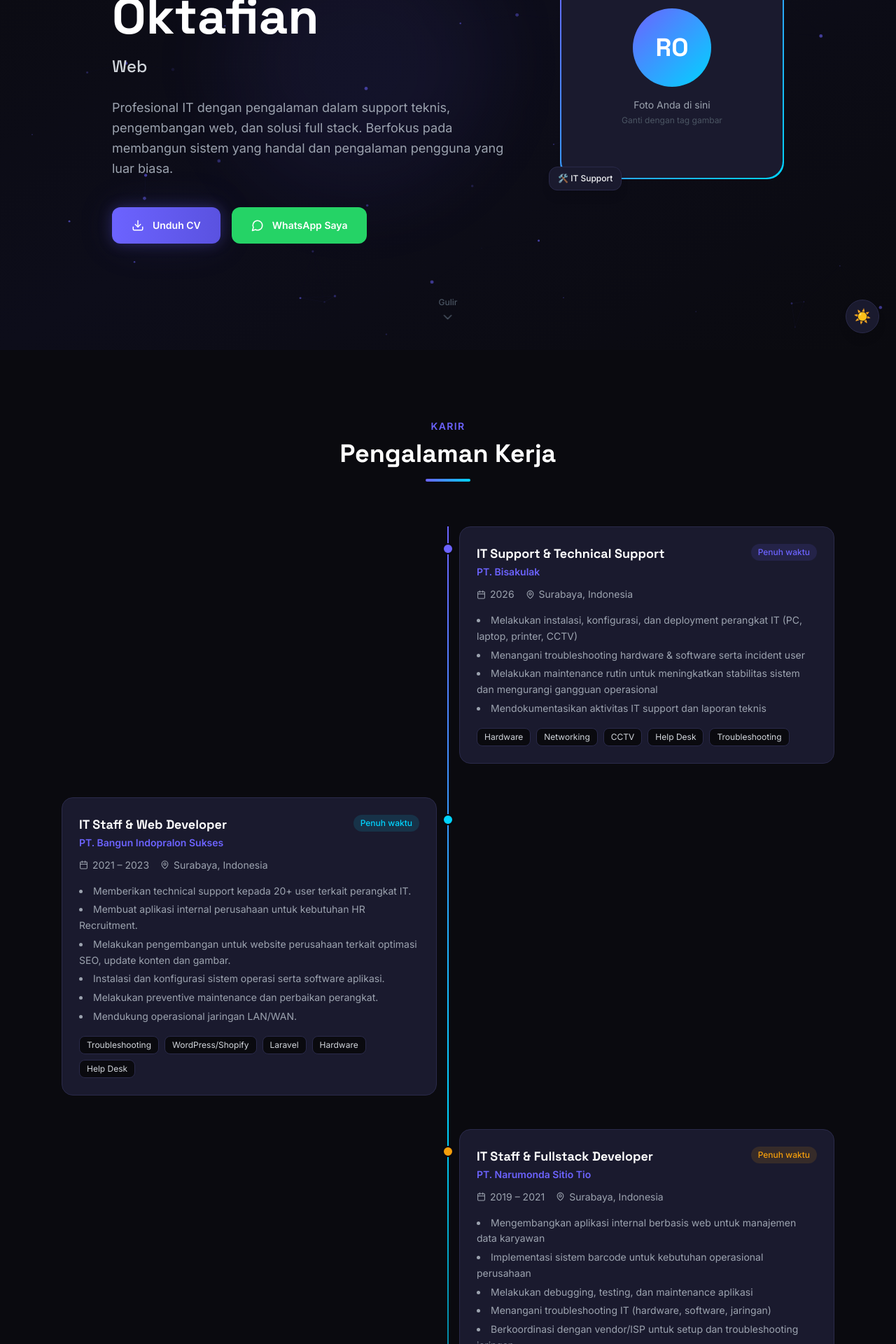
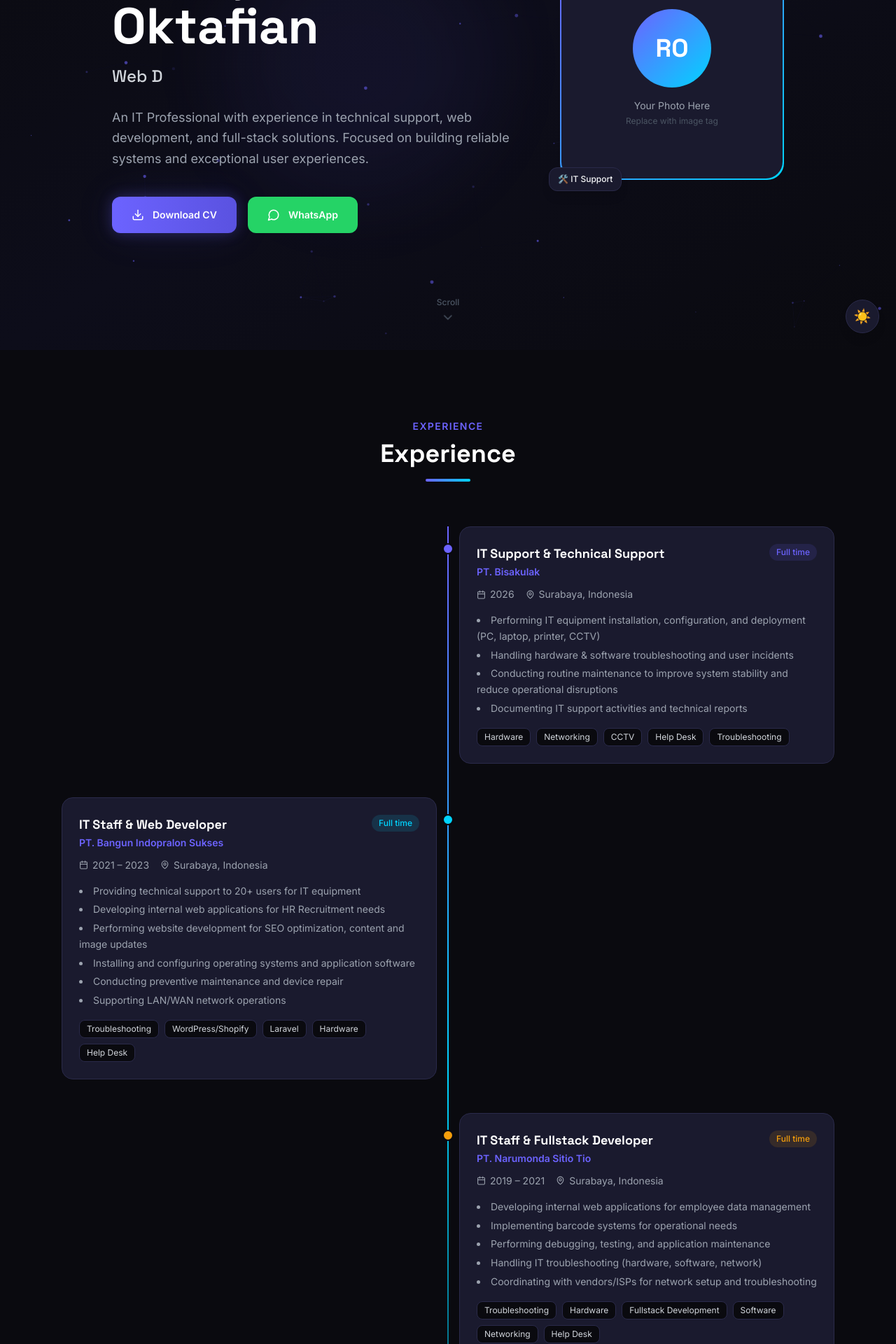
Before and after one commit to olanfn/portfolio, a Next.js app: page / in a window 1280 px wide. Shown: the part 300-2220 px from the top of the page at 70% size. Built offline with nearby package versions, Linux system fonts and the light colour scheme.

Commit message:
update to english content

```diff
--- a/components/About.tsx
+++ b/components/About.tsx
@@ -3,9 +3,9 @@ import { useEffect, useRef } from 'react'
 
 const skills = {
   'Frontend': ['React', 'Next.js', 'TypeScript', 'Tailwind CSS', 'HTML/CSS', 'JavaScript'],
-  'Backend': ['Node.js', 'Laravel', 'PHP', 'Python', 'REST API', 'MySQL'],
-  'IT Support': ['Windows Server', 'Active Directory', 'Networking', 'Hardware', 'Help Desk', 'CCTV'],
-  'Tools': ['Git', 'Docker', 'VS Code', 'Figma', 'Postman', 'Linux'],
+  'Backend': ['Node.js', 'Laravel', 'PHP', 'CodeIgniter', 'REST API', 'MySQL'],
+  'IT Support': ['Operating System', 'Active Directory', 'Networking', 'Hardware', 'Help Desk', 'CCTV'],
+  'Tools': ['Git', 'Microsoft 365', 'Visual Studio Code', 'Figma', 'Postman', 'Linux'],
 }
 
 const socials = [
@@ -91,7 +91,7 @@ export default function About() {
       <div className="max-w-6xl mx-auto px-6">
         {/* Heading */}
         <div className="reveal mb-16 text-center">
-          <span className="text-[#6C63FF] text-sm font-semibold uppercase tracking-widest">Tentang Saya</span>
+          <span className="text-[#6C63FF] text-sm font-semibold uppercase tracking-widest">About</span>
           <h2 className="font-grotesk font-bold text-3xl sm:text-4xl text-gray-900 dark:text-white mt-2">About Me</h2>
           <div className="w-16 h-1 bg-gradient-to-r from-[#6C63FF] to-[#00D4FF] rounded-full mx-auto mt-4" />
         </div>
@@ -100,16 +100,16 @@ export default function About() {
           {/* Bio */}
           <div>
             <div className="reveal bg-white dark:bg-[#1A1A2E] rounded-2xl p-8 border border-gray-200 dark:border-[#2A2A4A] mb-6">
-              <h3 className="font-grotesk font-bold text-xl text-gray-900 dark:text-white mb-4">Siapa Saya?</h3>
+              <h3 className="font-grotesk font-bold text-xl text-gray-900 dark:text-white mb-4">Who is Me?</h3>
               <div className="space-y-4 text-gray-600 dark:text-gray-400 text-sm leading-relaxed">
                 <p>
-                  Saya adalah <strong className="text-gray-800 dark:text-gray-200">Rolan Oktafian</strong>, seorang profesional IT yang berpengalaman di bidang IT Support, Web Development, dan Full Stack Development.
+                  I'm <strong className="text-gray-800 dark:text-gray-200">Rolan Oktafian</strong>, a professional IT with experience in IT Support, Web Development, and Full Stack Development.
                 </p>
                 <p>
-                  Dengan latar belakang yang kuat di dunia teknis, saya mampu menangani berbagai tantangan mulai dari troubleshooting infrastruktur IT hingga membangun aplikasi web yang scalable dan modern.
+                  With a strong background in the technical world, I am able to handle various challenges ranging from troubleshooting IT infrastructure to building scalable and modern web applications.
                 </p>
                 <p>
-                  Saya percaya bahwa teknologi adalah alat yang kuat untuk memecahkan masalah nyata. Setiap project adalah kesempatan untuk belajar dan memberikan dampak positif.
+                  I believe that technology is a powerful tool to solve real problems. Every project is an opportunity to learn and make a positive impact.
                 </p>
               </div>
             </div>
@@ -117,9 +117,9 @@ export default function About() {
             {/* Stats */}
             <div className="reveal grid grid-cols-3 gap-4">
               {[
-                { value: '5+', label: 'Tahun Pengalaman' },
-                { value: '30+', label: 'Project Selesai' },
-                { value: '30+', label: 'Klien Puas' },
+                { value: '5+', label: 'Years of Experience' },
+                { value: '30+', label: 'Completed Projects' },
+                { value: '30+', label: 'Satisfied Clients' },
               ].map((stat) => (
                 <div key={stat.label} className="bg-white dark:bg-[#1A1A2E] rounded-xl p-4 border border-gray-200 dark:border-[#2A2A4A] text-center">
                   <div className="gradient-text font-grotesk font-bold text-2xl">{stat.value}</div>
@@ -130,7 +130,7 @@ export default function About() {
 
             {/* Social Media */}
             <div className="reveal mt-8">
-              <h3 className="font-grotesk font-semibold text-gray-900 dark:text-white mb-4">Temukan Saya di</h3>
+              <h3 className="font-grotesk font-semibold text-gray-900 dark:text-white mb-4">Find Me On</h3>
               <div className="flex flex-wrap gap-3">
                 {socials.map((social) => (
                   <a
--- a/components/Experience.tsx
+++ b/components/Experience.tsx
@@ -19,12 +19,12 @@ const experiences: ExperienceItem[] = [
     "role": "IT Support & Technical Support",
     "period": "2026",
     "location": "Surabaya, Indonesia",
-    "type": "Penuh waktu",
+    "type": "Full time",
     "description": [
-      "Melakukan instalasi, konfigurasi, dan deployment perangkat IT (PC, laptop, printer, CCTV)",
-      "Menangani troubleshooting hardware & software serta incident user",
-      "Melakukan maintenance rutin untuk meningkatkan stabilitas sistem dan mengurangi gangguan operasional",
-      "Mendokumentasikan aktivitas IT support dan laporan teknis"
+      "Performing IT equipment installation, configuration, and deployment (PC, laptop, printer, CCTV)",
+      "Handling hardware & software troubleshooting and user incidents",
+      "Conducting routine maintenance to improve system stability and reduce operational disruptions",
+      "Documenting IT support activities and technical reports"
     ],
     "skills": ["Hardware", "Networking", "CCTV", "Help Desk", "Troubleshooting"],
     "color": "#6C63FF"
@@ -34,14 +34,14 @@ const experiences: ExperienceItem[] = [
     "role": "IT Staff & Web Developer",
     "period": "2021 – 2023",
     "location": "Surabaya, Indonesia",
-    "type": "Penuh waktu",
+    "type": "Full time",
     "description": [
-      "Memberikan technical support kepada 20+ user terkait perangkat IT.",
-      "Membuat aplikasi internal perusahaan untuk kebutuhan HR Recruitment.",
-      "Melakukan pengembangan untuk website perusahaan terkait optimasi SEO, update konten dan gambar.",
-      "Instalasi dan konfigurasi sistem operasi serta software aplikasi.",
-      "Melakukan preventive maintenance dan perbaikan perangkat.",
-      "Mendukung operasional jaringan LAN/WAN."
+      "Providing technical support to 20+ users for IT equipment",
+      "Developing internal web applications for HR Recruitment needs",
+      "Performing website development for SEO optimization, content and image updates",
+      "Installing and configuring operating systems and application software",
+      "Conducting preventive maintenance and device repair",
+      "Supporting LAN/WAN network operations"
     ],
     "skills": ["Troubleshooting", "WordPress/Shopify", "Laravel", "Hardware", "Help Desk"],
     "color": "#00D4FF"
@@ -51,13 +51,13 @@ const experiences: ExperienceItem[] = [
     "role": "IT Staff & Fullstack Developer",
     "period": "2019 – 2021",
     "location": "Surabaya, Indonesia",
-    "type": "Penuh waktu",
+    "type": "Full time",
     "description": [
-      "Mengembangkan aplikasi internal berbasis web untuk manajemen data karyawan",
-      "Implementasi sistem barcode untuk kebutuhan operasional perusahaan",
-      "Melakukan debugging, testing, dan maintenance aplikasi",
-      "Menangani troubleshooting IT (hardware, software, jaringan)",
-      "Berkoordinasi dengan vendor/ISP untuk setup dan troubleshooting jaringan"
+      "Developing internal web applications for employee data management",
+      "Implementing barcode systems for operational needs",
+      "Performing debugging, testing, and application maintenance",
+      "Handling IT troubleshooting (hardware, software, network)",
+      "Coordinating with vendors/ISPs for network setup and troubleshooting"
     ],
     "skills": ["Troubleshooting", "Hardware", "Fullstack Development", "Software", "Networking", "Help Desk"],
     "color": "#F59E0B"
@@ -69,10 +69,10 @@ const experiences: ExperienceItem[] = [
     "location": "Remote",
     "type": "Freelance",
     "description": [
-      "Membuat website dan aplikasi berbasis PHP & WordPress",
-      "Melakukan optimasi SEO (On-Page & Off-Page) untuk meningkatkan traffic",
-      "Integrasi API untuk kebutuhan sistem monitoring",
-      "Maintenance dan troubleshooting website"
+      "Creating PHP & WordPress-based websites and applications",
+      "Performing SEO optimization (On-Page & Off-Page) to increase traffic",
+      "Integrating APIs for monitoring system needs",
+      "Maintaining and troubleshooting websites"
     ],
     "skills": ["Fullstack Development", "WordPress", "API Integration", "Optimize SEO", "PHP", "JavaScript"],
     "color": "#F59E0B"
@@ -104,9 +104,9 @@ export default function Experience() {
       <div className="max-w-6xl mx-auto px-6">
         {/* Heading */}
         <div className="reveal mb-16 text-center">
-          <span className="text-[#6C63FF] text-sm font-semibold uppercase tracking-widest">Karir</span>
+          <span className="text-[#6C63FF] text-sm font-semibold uppercase tracking-widest">Experience</span>
           <h2 className="font-grotesk font-bold text-3xl sm:text-4xl text-gray-900 dark:text-white mt-2">
-            Pengalaman Kerja
+            Experience
           </h2>
           <div className="w-16 h-1 bg-gradient-to-r from-[#6C63FF] to-[#00D4FF] rounded-full mx-auto mt-4" />
         </div>
--- a/components/Footer.tsx
+++ b/components/Footer.tsx
@@ -4,7 +4,7 @@ export default function Footer() {
       <div className="max-w-6xl mx-auto px-6 flex flex-col sm:flex-row items-center justify-between gap-4 text-sm text-gray-500 dark:text-gray-500">
         <div>
           <span className="font-grotesk font-semibold gradient-text">Rolan Oktafian</span>
-          <span className="ml-2">· IT Support | Web Developer | Full Stack Developer | Networking</span>
+          <span className="ml-2">· IT Support | Web Developer | Full Stack Developer | Networking | Help Desk</span>
         </div>
         <div>© {new Date().getFullYear()} Copyright, All rights reserved by <span className="font-grotesk font-semibold gradient-text">OlanFN</span>.</div>
       </div>
--- a/components/Hero.tsx
+++ b/components/Hero.tsx
@@ -124,11 +124,11 @@ export default function Hero() {
         <div className="flex-1 text-center lg:text-left">
           <div className="inline-flex items-center gap-2 px-4 py-2 rounded-full bg-[#6C63FF]/10 border border-[#6C63FF]/20 text-[#6C63FF] text-sm font-medium mb-6">
             <span className="w-2 h-2 rounded-full bg-[#6C63FF] animate-pulse" />
-            Tersedia untuk bekerja
+            Available for work
           </div>
 
           <h1 className="font-grotesk font-bold text-4xl sm:text-5xl lg:text-6xl xl:text-7xl leading-tight mb-4">
-            <span className="text-gray-900 dark:text-white">Halo, saya </span>
+            <span className="text-gray-900 dark:text-white">Hello, I'm </span>
             <span className="gradient-text">Rolan</span>
             <br />
             <span className="text-gray-900 dark:text-white">Oktafian</span>
@@ -142,7 +142,7 @@ export default function Hero() {
           </div>
 
           <p className="text-gray-600 dark:text-gray-400 text-lg max-w-xl mx-auto lg:mx-0 mb-10 leading-relaxed">
-            Profesional IT dengan pengalaman dalam support teknis, pengembangan web, dan solusi full stack. Berfokus pada membangun sistem yang handal dan pengalaman pengguna yang luar biasa.
+            An IT Professional with experience in technical support, web development, and full-stack solutions. Focused on building reliable systems and exceptional user experiences.
           </p>
 
           <div className="flex flex-col sm:flex-row gap-4 justify-center lg:justify-start">
@@ -154,7 +154,7 @@ export default function Hero() {
                 hover:shadow-lg hover:shadow-[#6C63FF]/30 hover:-translate-y-1 transition-all duration-200 glow"
             >
               <Download size={18} />
-              Unduh CV
+              Download CV
             </a>
             <a
               href="https://wa.me/6285182297311"
@@ -165,7 +165,7 @@ export default function Hero() {
                 hover:shadow-lg hover:shadow-[#25D366]/30 hover:-translate-y-1 transition-all duration-200"
             >
               <MessageCircle size={18} />
-              WhatsApp Saya
+              WhatsApp
             </a>
           </div>
         </div>
@@ -181,8 +181,8 @@ export default function Hero() {
                   <div className="w-28 h-28 rounded-full bg-gradient-to-br from-[#6C63FF] to-[#00D4FF] mx-auto mb-4 flex items-center justify-center text-4xl font-grotesk font-bold text-white">
                     RO
                   </div>
-                  <p className="text-gray-500 dark:text-gray-400 text-sm">Foto Anda di sini</p>
-                  <p className="text-gray-400 dark:text-gray-600 text-xs mt-1">Ganti dengan tag gambar</p>
+                  <p className="text-gray-500 dark:text-gray-400 text-sm">Your Photo Here</p>
+                  <p className="text-gray-400 dark:text-gray-600 text-xs mt-1">Replace with image tag</p>
                 </div>
               </div>
             </div>
@@ -202,7 +202,7 @@ export default function Hero() {
         onClick={scrollDown}
         className="absolute bottom-8 left-1/2 -translate-x-1/2 flex flex-col items-center gap-2 text-gray-400 dark:text-gray-600 hover:text-[#6C63FF] transition-colors"
       >
-        <span className="text-xs font-medium">Gulir</span>
+        <span className="text-xs font-medium">Scroll</span>
         <ChevronDown size={20} className="animate-bounce" />
       </button>
     </section>
--- a/components/Projects.tsx
+++ b/components/Projects.tsx
@@ -20,45 +20,45 @@ const projects: ProjectItem[] = [
   {
     "title": "E-Commerce Platform",
     "category": "Full Stack",
-    "description": "Platform belanja online dengan fitur manajemen produk, keranjang belanja, pembayaran terintegrasi, dan dashboard admin yang komprehensif.",
-    "tech": ["Next.js", "Node.js", "PostgreSQL", "Stripe", "Tailwind CSS"],
-    "github": "https://github.com/rolanok",
+    "description": "Online shop with product management, shopping cart, integrated payments, and a comprehensive admin dashboard.",
+    "tech": ["Laravel", "MySQL", "Midtrans", "Tailwind CSS"],
+    "github": "https://github.com/olanfn",
     "demo": "https://demo.example.com",
     "gradient": "from-purple-500 to-indigo-600",
     "icon": "🛒",
     "featured": true
   },
   {
-    "title": "IT Asset Management System",
-    "category": "IT Tools",
-    "description": "Sistem manajemen aset IT perusahaan untuk melacak perangkat keras, lisensi software, dan jadwal maintenance dengan laporan otomatis.",
-    "tech": ["React", "Laravel", "MySQL", "Chart.js"],
-    "github": "https://github.com/rolanok",
+    "title": "Axie Infinity Game NFT Monitoring System",
+    "category": "Web App",
+    "description": "Dashboard monitoring game Axie Infinity untuk kebutuhan manajemen aset game NFT dan melacak performa game.",
+    "tech": ["Codeigniter", "MySQL", "Ranking point system", "Axie Infinity API"],
+    "github": "https://github.com/olanfn",
     "demo": null,
     "gradient": "from-cyan-500 to-blue-600",
     "icon": "🖥️",
     "featured": true
   },
   {
+    "title": "Human Resource Information System (HRIS) Recruitment Tracking System",
+    "category": "Full Stack",
+    "description": "Application Recruitment Tracking System for human resource management and employee performance tracking.",
+    "tech": ["Laravel", "MySQL", "Jquery", "Ajax"],
+    "github": "https://github.com/olanfn",
+    "demo": "https://demo.example.com",
+    "gradient": "from-green-500 to-teal-600",
+    "icon": "🎫",
+    "featured": true
+  },
+  {
     "title": "Company Profile Website",
     "category": "Web App",
     "description": "Website company profile modern dengan animasi scroll, galeri portofolio, dan formulir kontak yang terhubung ke email perusahaan.",
-    "tech": ["Next.js", "Tailwind CSS", "Framer Motion", "Nodemailer"],
-    "github": "https://github.com/rolanok",
+    "tech": ["WordPress", "PHP", "Custom Plugin"],
+    "github": "https://github.com/olanfn",
     "demo": "https://demo.example.com",
     "gradient": "from-orange-500 to-pink-600",
     "icon": "🏢",
-    "featured": false
-  },
-  {
-    "title": "Help Desk Ticketing System",
-    "category": "IT Tools",
-    "description": "Sistem tiket help desk untuk tim IT support dengan prioritas otomatis, notifikasi real-time, dan laporan SLA.",
-    "tech": ["Vue.js", "Express.js", "MongoDB", "Socket.io"],
-    "github": "https://github.com/rolanok",
-    "demo": null,
-    "gradient": "from-green-500 to-teal-600",
-    "icon": "🎫",
     "featured": false
   },
   {
@@ -130,11 +130,10 @@ export default function Projects() {
             <button
               key={cat}
               onClick={() => setActiveFilter(cat)}
-              className={`px-5 py-2 rounded-full text-sm font-medium transition-all duration-300 ${
-                activeFilter === cat
-                  ? 'bg-gray-900 text-white dark:bg-white dark:text-gray-900 shadow-md'
-                  : 'bg-gray-100 text-gray-600 hover:bg-gray-200 dark:bg-[#1A1A2E] dark:text-gray-400 dark:hover:bg-[#2A2A4A]'
-              }`}
+              className={`px-5 py-2 rounded-full text-sm font-medium transition-all duration-300 ${activeFilter === cat
+                ? 'bg-gray-900 text-white dark:bg-white dark:text-gray-900 shadow-md'
+                : 'bg-gray-100 text-gray-600 hover:bg-gray-200 dark:bg-[#1A1A2E] dark:text-gray-400 dark:hover:bg-[#2A2A4A]'
+                }`}
             >
               {cat}
             </button>
```
Also changed, not shown: components/Contact.tsx (+13 -13 lines).
